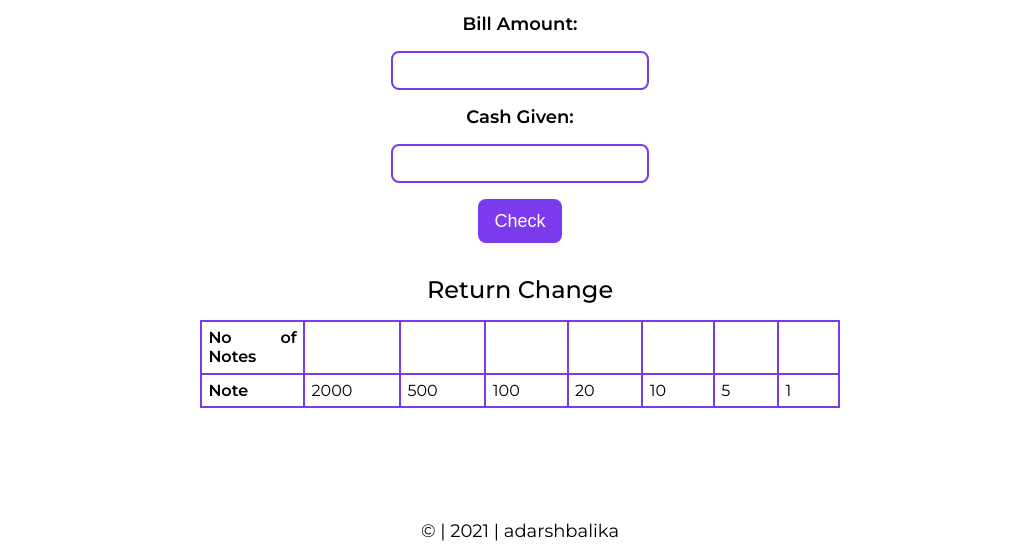
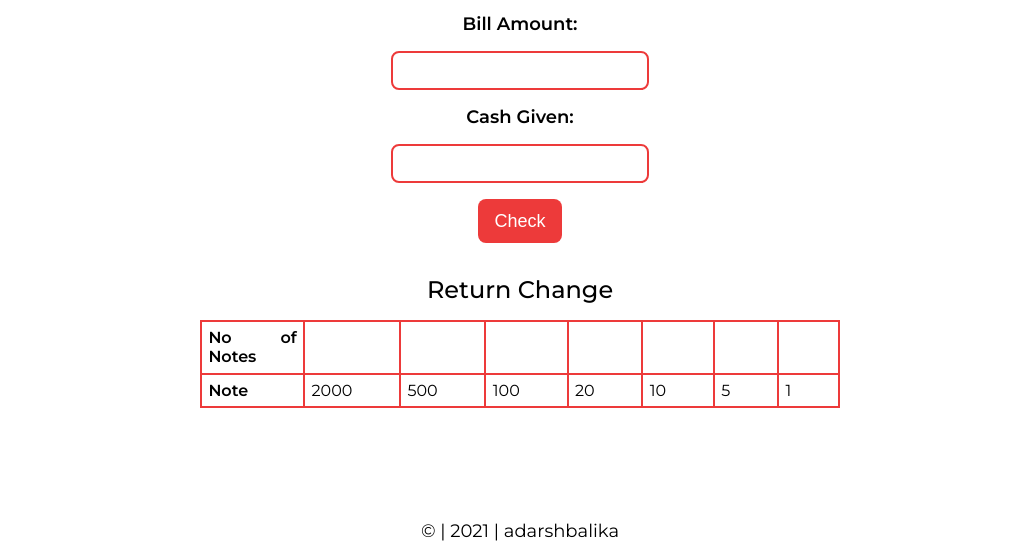
Before and after one commit to hdrock03/MARKTEN, a plain HTML site: page index.html in a window 1280 px wide. Shown: the part 146-698 px from the top of the page, without its empty margins (120-1156 px from the left). Drawn offline with Linux system fonts and the light colour scheme; a script that the page names is missing.

Commit message:
changedcgcolor

```diff
--- a/style.css
+++ b/style.css
@@ -11,7 +11,7 @@ a {
 }
 
 :root {
-  --primary-color: #7c3aed;
+  --primary-color: #ed3a3a;
 }
 
 body {
```
